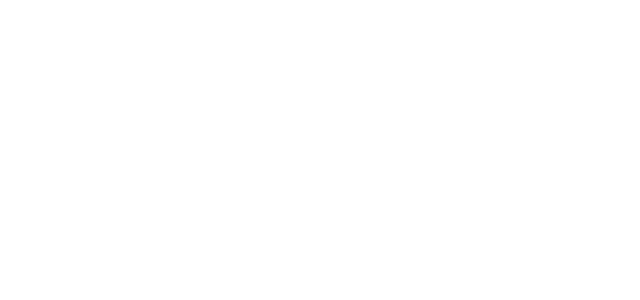
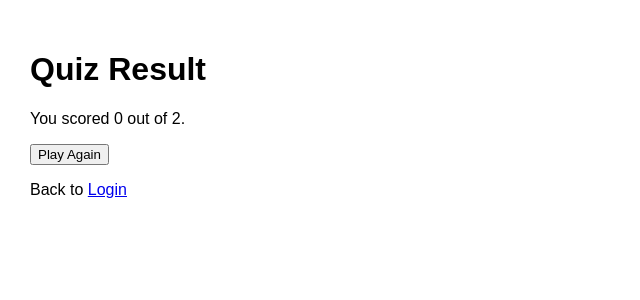
Before and after one commit to ShalomiYogarathna/cake-quiz-game, a React app in the folder frontend/: page /result in a window 1280 px wide. Before the commit this address had no page. Shown: the top 300 px of the page, without its empty margins (0-640 px from the left). Built offline with nearby package versions, Linux system fonts and the light colour scheme; the HTML template or start-up script is replaced by a standard one.

Commit message:
Connect app navigation and add result page

```diff
--- a/frontend/src/App.jsx
+++ b/frontend/src/App.jsx
@@ -2,6 +2,7 @@ import { Routes, Route } from "react-router-dom";
 import Register from "./pages/Register";
 import Login from "./pages/Login";
 import Quiz from "./pages/Quiz";
+import Result from "./pages/Result";
 
 function App() {
   return (
@@ -9,6 +10,7 @@ function App() {
       <Route path="/" element={<Login />} />
       <Route path="/register" element={<Register />} />
       <Route path="/quiz" element={<Quiz />} />
+      <Route path="/result" element={<Result />} />
     </Routes>
   );
 }
--- a/frontend/src/pages/Login.jsx
+++ b/frontend/src/pages/Login.jsx
@@ -1,9 +1,10 @@
 import { useState } from "react";
-import { Link } from "react-router-dom";
+import { Link, useNavigate } from "react-router-dom";
 
 function Login() {
   const [email, setEmail] = useState("");
   const [password, setPassword] = useState("");
+  const navigate = useNavigate();
 
   const handleLogin = (e) => {
     e.preventDefault();
@@ -11,12 +12,13 @@ function Login() {
     console.log("Email:", email);
     console.log("Password:", password);
 
-    alert("Login button clicked");
+    navigate("/quiz");
   };
 
   return (
     <div>
       <h1>Login Page</h1>
+      <p>Log in to start the cake quiz.</p>
 
       <form onSubmit={handleLogin}>
         <div>
--- a/frontend/src/pages/Quiz.jsx
+++ b/frontend/src/pages/Quiz.jsx
@@ -1,14 +1,20 @@
 import { useEffect, useState } from "react";
+import { useNavigate } from "react-router-dom";
 
 function Quiz() {
   const [score, setScore] = useState(0);
   const [cakeQuestion, setCakeQuestion] = useState(null);
   const [questionNumber, setQuestionNumber] = useState(1);
+  const [selectedAnswerId, setSelectedAnswerId] = useState(null);
+  const navigate = useNavigate();
 
   const loadQuestion = (number) => {
     fetch(`http://127.0.0.1:8000/cake-question${number === 1 ? "" : "-2"}`)
       .then((response) => response.json())
-      .then((data) => setCakeQuestion(data))
+      .then((data) => {
+        setCakeQuestion(data);
+        setSelectedAnswerId(null);
+      })
       .catch((error) => console.error("Error loading cake question:", error));
   };
 
@@ -16,8 +22,14 @@ function Quiz() {
     loadQuestion(questionNumber);
   }, [questionNumber]);
 
-  const handleAnswerClick = (isCorrect) => {
-    if (isCorrect) {
+  const handleAnswerClick = (answer) => {
+    if (selectedAnswerId !== null) {
+      return;
+    }
+
+    setSelectedAnswerId(answer.id);
+
+    if (answer.correct) {
       setScore((prevScore) => prevScore + 1);
       alert("Correct answer!");
     } else {
@@ -26,16 +38,27 @@ function Quiz() {
   };
 
   const handleNextQuestion = () => {
+    if (selectedAnswerId === null) {
+      alert("Please choose an answer first.");
+      return;
+    }
+
     if (questionNumber === 1) {
       setQuestionNumber(2);
     } else {
-      alert("No more questions yet.");
+      navigate("/result", {
+        state: {
+          score,
+          totalQuestions: 2,
+        },
+      });
     }
   };
 
   return (
     <div>
       <h1>Cake Quiz</h1>
+      <p>Question {questionNumber} of 2</p>
 
       {cakeQuestion && (
         <div>
@@ -60,8 +83,12 @@ function Quiz() {
                   objectFit: "cover",
                   cursor: "pointer",
                   borderRadius: "10px",
+                  border:
+                    selectedAnswerId === answer.id
+                      ? "4px solid #2f855a"
+                      : "2px solid transparent",
                 }}
-                onClick={() => handleAnswerClick(answer.correct)}
+                onClick={() => handleAnswerClick(answer)}
               />
             ))}
           </div>
@@ -70,7 +97,9 @@ function Quiz() {
 
       <br />
 
-      <button onClick={handleNextQuestion}>Next Question</button>
+      <button onClick={handleNextQuestion}>
+        {questionNumber === 2 ? "Finish Quiz" : "Next Question"}
+      </button>
 
       <p>Score: {score}</p>
     </div>
--- a/frontend/src/pages/Register.jsx
+++ b/frontend/src/pages/Register.jsx
@@ -1,10 +1,11 @@
 import { useState } from "react";
-import { Link } from "react-router-dom";
+import { Link, useNavigate } from "react-router-dom";
 
 function Register() {
   const [username, setUsername] = useState("");
   const [email, setEmail] = useState("");
   const [password, setPassword] = useState("");
+  const navigate = useNavigate();
 
   const handleRegister = (e) => {
     e.preventDefault();
@@ -13,12 +14,13 @@ function Register() {
     console.log("Email:", email);
     console.log("Password:", password);
 
-    alert("Register button clicked");
+    navigate("/");
   };
 
   return (
     <div>
       <h1>Register Page</h1>
+      <p>Create your account, then continue to login.</p>
 
       <form onSubmit={handleRegister}>
         <div>
--- a/frontend/src/pages/Result.jsx
+++ b/frontend/src/pages/Result.jsx
@@ -0,0 +1,23 @@
+import { Link, useLocation, useNavigate } from "react-router-dom";
+
+function Result() {
+  const location = useLocation();
+  const navigate = useNavigate();
+  const score = location.state?.score ?? 0;
+  const totalQuestions = location.state?.totalQuestions ?? 2;
+
+  return (
+    <div>
+      <h1>Quiz Result</h1>
+      <p>
+        You scored {score} out of {totalQuestions}.
+      </p>
+      <button onClick={() => navigate("/quiz")}>Play Again</button>
+      <p>
+        Back to <Link to="/">Login</Link>
+      </p>
+    </div>
+  );
+}
+
+export default Result;
```
